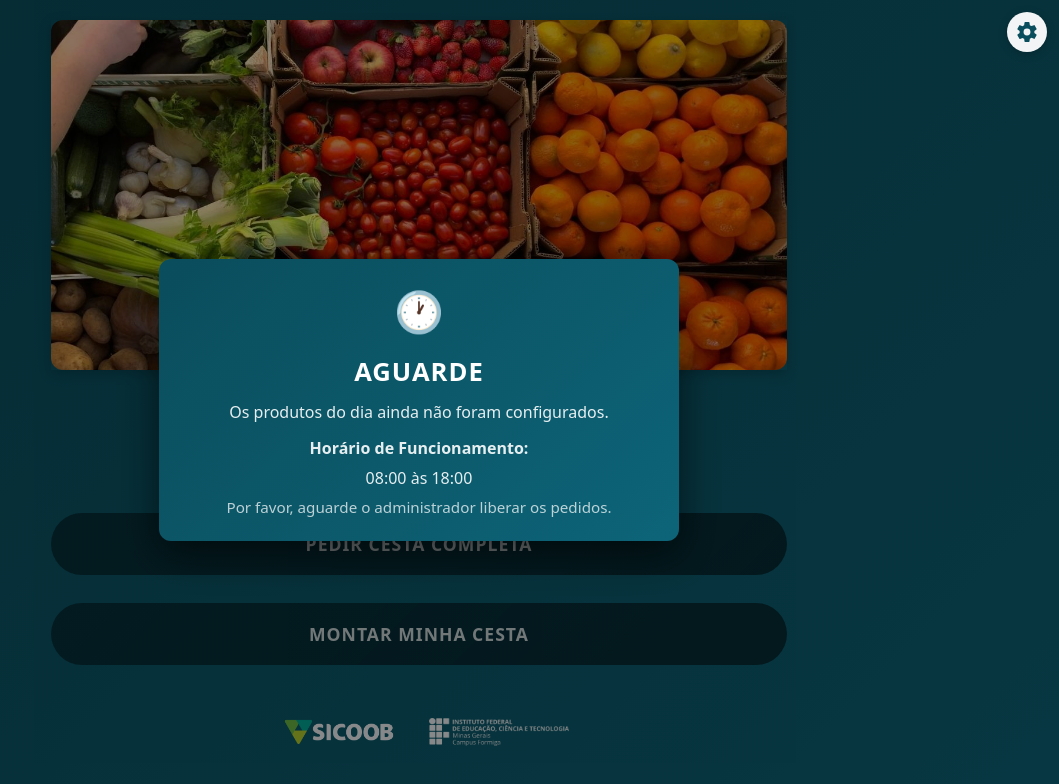
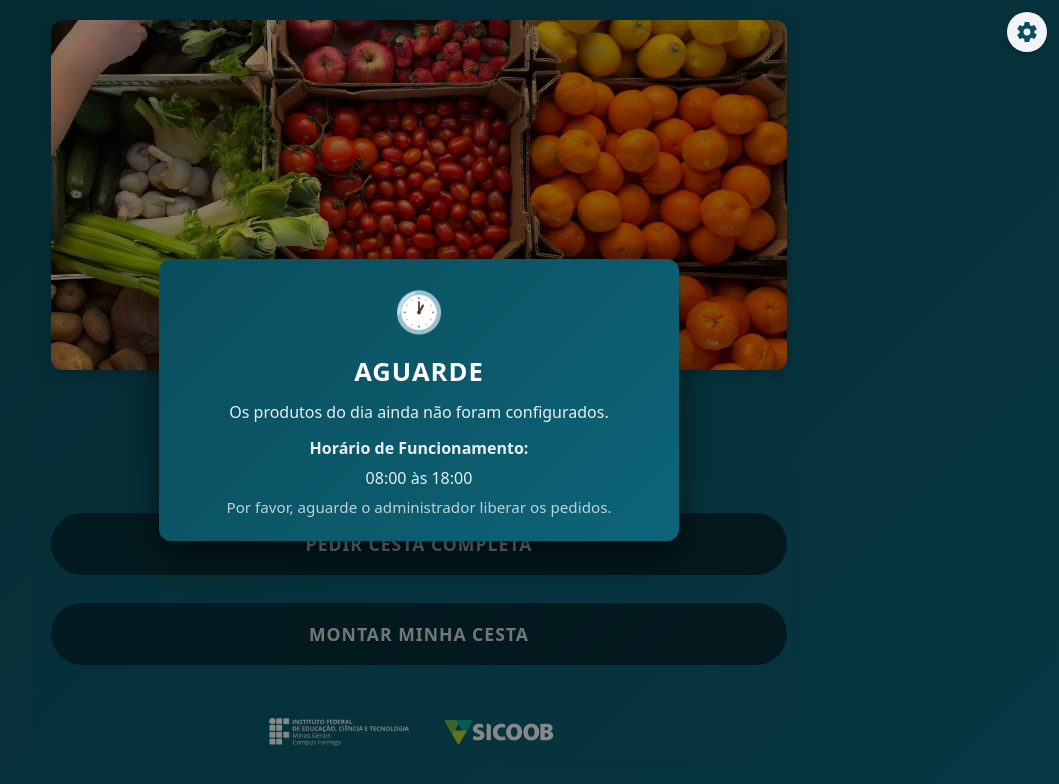
Before and after one commit to lluisacaetano/camfor-app, a React (Create React App) app: page / in a window 1280 px wide. Shown: the top 784 px of the page, without its empty margins (221-1280 px from the left). Built offline with nearby package versions, Linux system fonts and the light colour scheme; no server answers; the database is empty.

Commit message:
Corrigir ordem logos CamforHome

```diff
--- a/src/components/CamforHome.jsx
+++ b/src/components/CamforHome.jsx
@@ -201,8 +201,8 @@ export default function CamforHome() {
 
       {/* Logos SICOOB e IFMG */}
       <div className="ch-logos-bottom">
+        <img src="/images/logo-ifmg.png" alt="IFMG" className="ch-ifmg-bottom" />
         <img src="/images/logo-sicoob.png" alt="SICOOB" className="ch-sicoob-bottom" />
-        <img src="/images/logo-ifmg.png" alt="IFMG" className="ch-ifmg-bottom" />
       </div>
     </div>
   );
```
